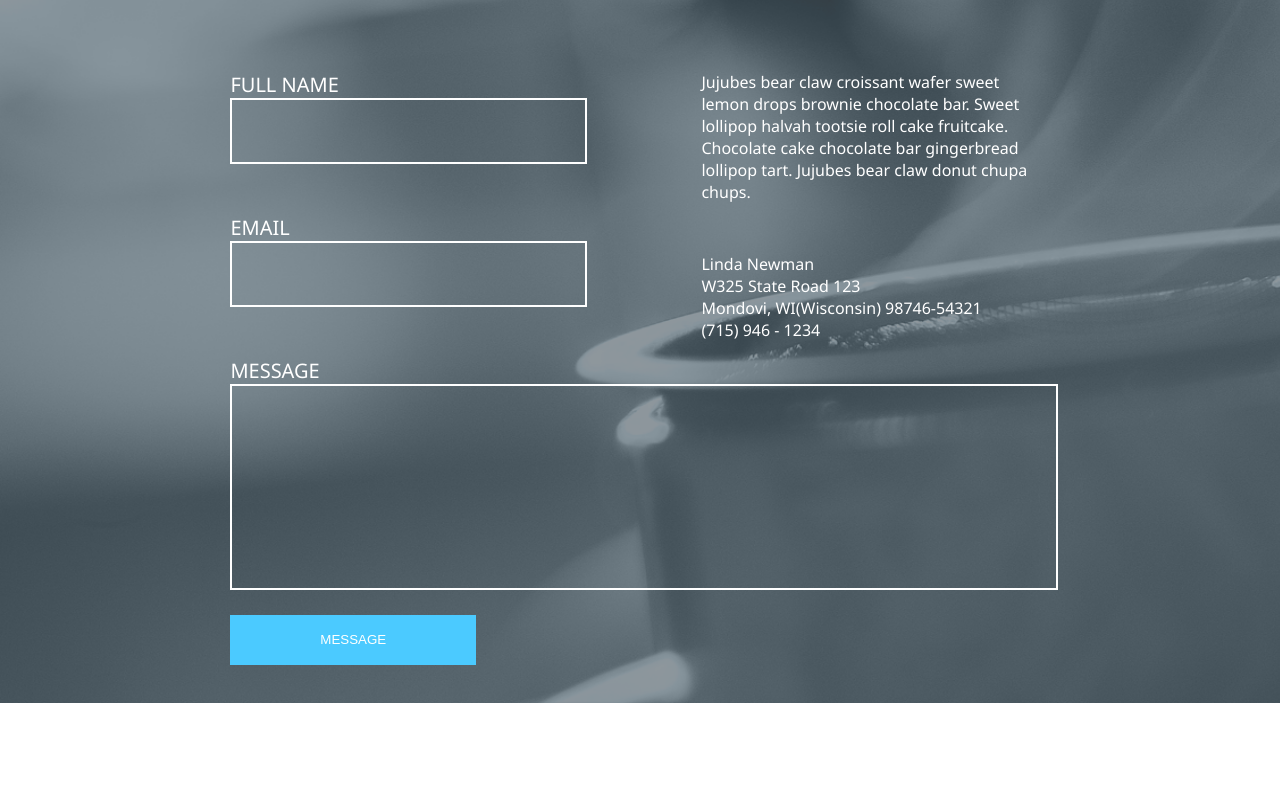
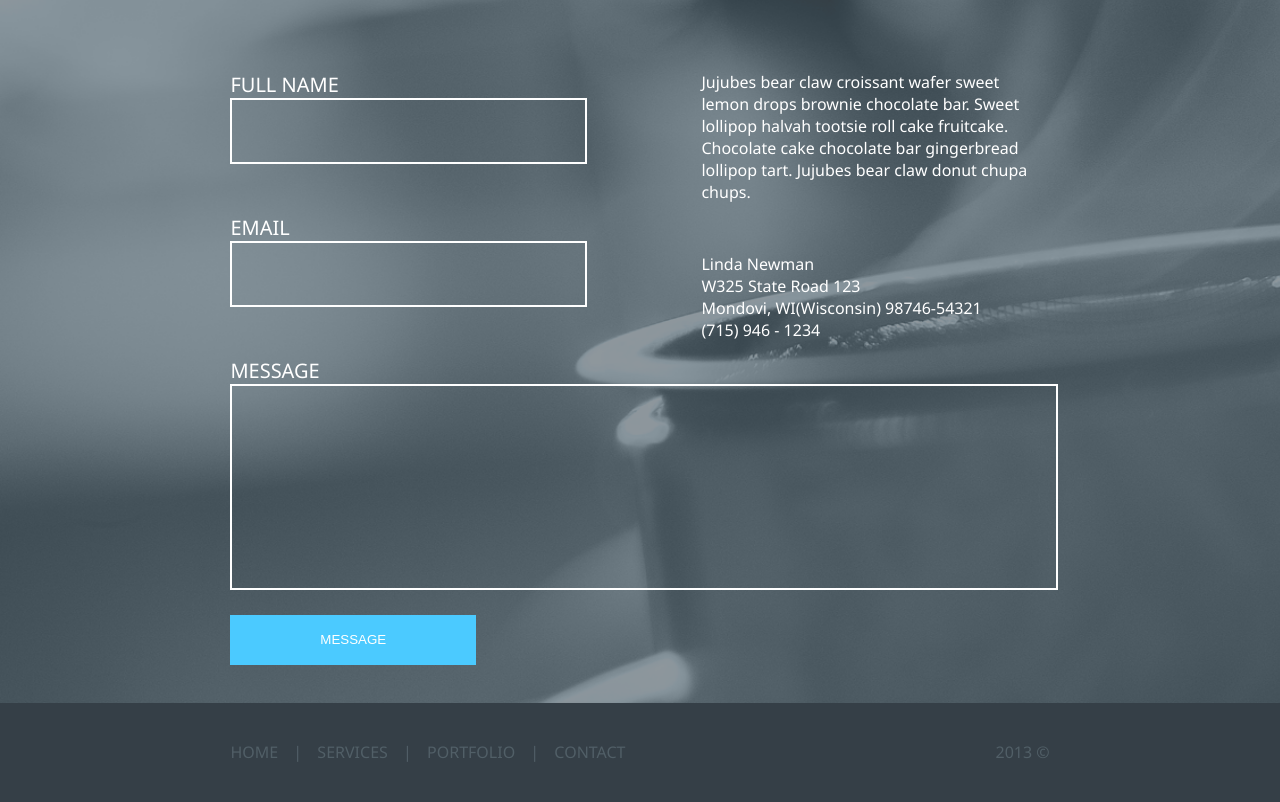
Before and after one commit to Pakopac/my-responsive-webpage, a plain HTML site: page index.html in a window 1280 px wide. Shown: the part 4252-5054 px from the top of the page. Before the commit the page ends 4955 px from the top, so only its background shows below. Drawn offline with Linux system fonts and the light colour scheme.

Commit message:
Make footer

```diff
--- a/assets/styles.css
+++ b/assets/styles.css
@@ -308,7 +308,30 @@ input{
 footer{
     background: #353f47;
 }
-#services, #portfolio, .section, .twitter, .testimonials, #contact{
+.contentFooter{
+    display: flex;
+    flex-direction: row;
+    justify-content: space-between;
+}
+.navFooter{
+    display: flex;
+    flex-direction: row;
+}
+.navFooter a{
+    text-decoration: none;
+    color: #515f67;
+}
+.navFooter a:hover{
+    color: #4bcaff;
+}
+.separateFooter{
+    margin: 0 5%;
+    color: #515f67;
+}
+.footerRight{
+    color: #515f67;
+}
+#services, #portfolio, .section, .twitter, .testimonials, #contact,footer{
     padding: 3% 18%;
 }
 .whoIs{
--- a/index.html
+++ b/index.html
@@ -147,7 +147,23 @@
             MESSAGE <input class="inputMessage" type="text">
             <button class="btnMessage">MESSAGE</button>
         </div>
-        <footer></footer>
+        </div>
+        <footer>
+            <div class="contentFooter">
+                <nav class="navFooter">
+                    <a href="#">HOME</a>
+                    <div class="separateFooter">|</div>
+                    <a href="#services">SERVICES</a>
+                    <div class="separateFooter">|</div>
+                    <a href="#portfolio">PORTFOLIO</a>
+                    <div class="separateFooter">|</div>
+                    <a href="#contact">CONTACT</a>
+                </nav>
+                <div class="footerRight">
+                    2013 &copy;
+                </div>
+            </div>
+        </footer>
     </div>
 </body>
 </html>
```
